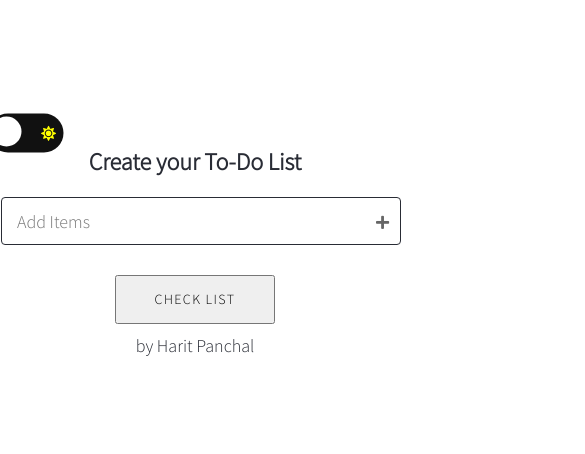
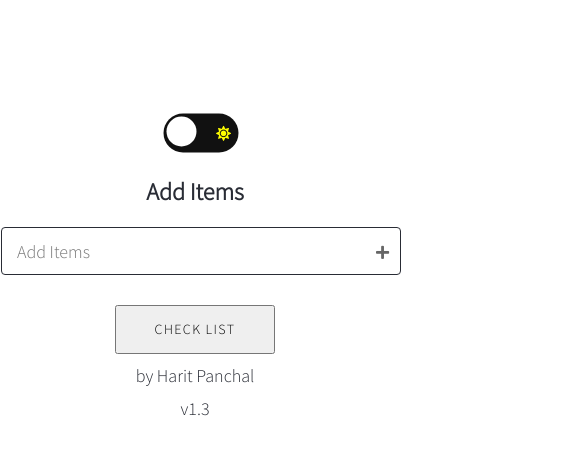
Before and after one commit to haritpanchal/react-todo-app, a React (Create React App) app: page / in a window 390 px wide. Shown: the top 454 px of the page, 585 px wide, since content can reach past the window. Built offline with nearby package versions, Linux system fonts and the light colour scheme.

Commit message:
mobile UI fixes

```diff
--- a/src/components/todoreact/style.css
+++ b/src/components/todoreact/style.css
@@ -243,3 +243,7 @@ input:focus {
   background-color: #0054b0;
   transform: translateX(50px);
 }
+.dark-light-nav{
+  margin-left: 45%;
+  margin-bottom: 30px;
+}
--- a/src/components/todoreact/todo.js
+++ b/src/components/todoreact/todo.js
@@ -87,7 +87,7 @@ export default function Todo() {
     <>
       <div className={`main-div ${visualMode === "true" ? "dark" : ""}`}>
         <div className="child-div">
-          <div>
+          <div className="dark-light-nav">
             <input
               type="checkbox"
               class="checkbox"
@@ -101,7 +101,7 @@ export default function Todo() {
               <div class="ball" />
             </label>
           </div>
-          <h2 className="main-title">Create your To-Do List</h2>
+          <h2 className="main-title">Add Items</h2>
           <div className="addItems">
             <input
               type="text"
@@ -145,6 +145,7 @@ export default function Todo() {
           </div>
           <div>
             <p className="bio">by Harit Panchal</p>
+            <p className="bio">v1.3</p>
           </div>
         </div>
       </div>
--- a/src/index.css
+++ b/src/index.css
@@ -34,6 +34,7 @@ input[type=text] {
 .checkbox {
   opacity: 0;
   position: absolute;
+  display: none;
 }
 
 .label {
```
